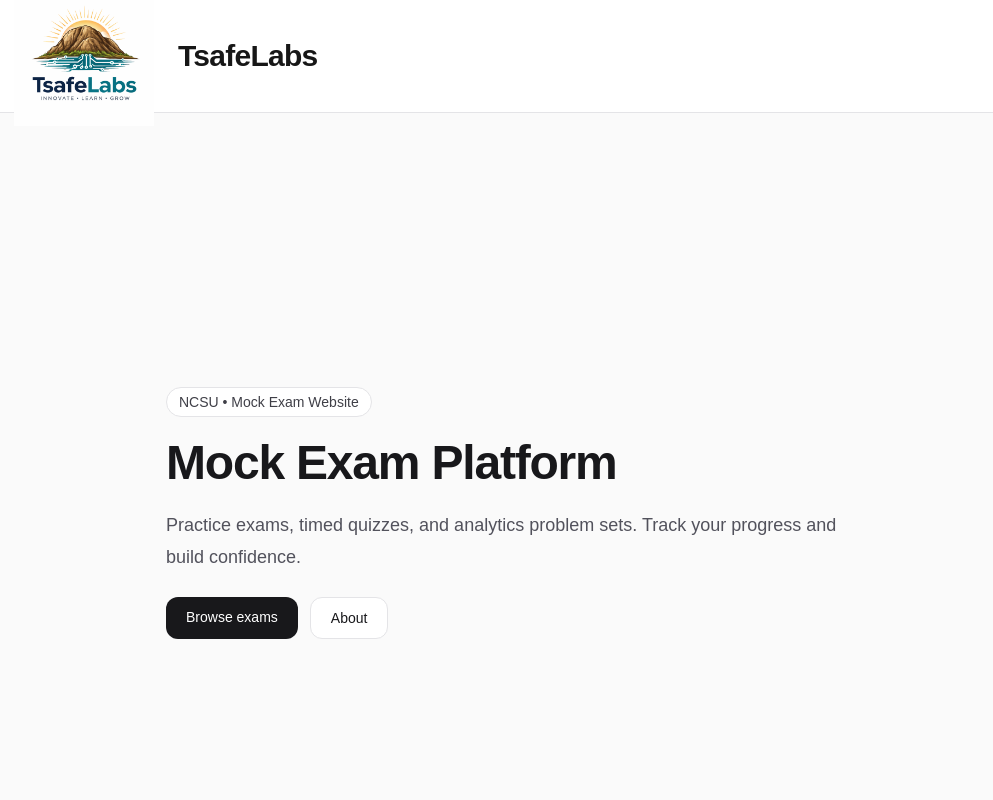
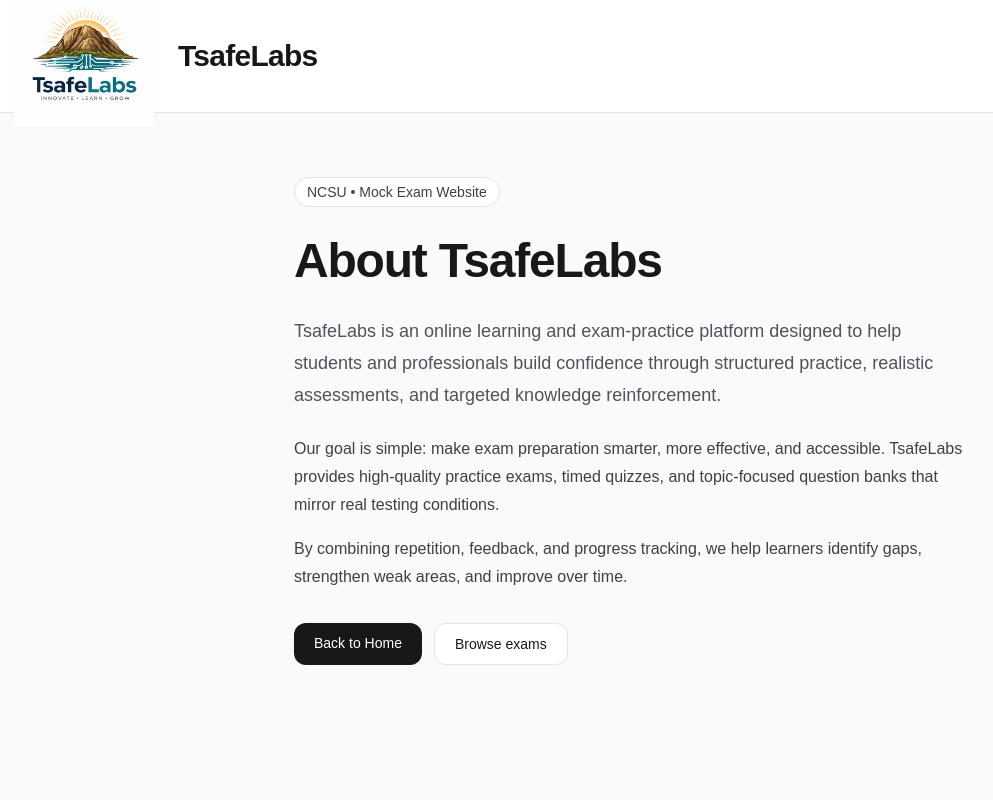
Before and after one commit to BasiruUsman/mock-exam-site, a Next.js app: page /about in a window 1280 px wide. Shown: the top 800 px of the page, without its empty margins (10-1003 px from the left). Built offline with nearby package versions, Linux system fonts and the light colour scheme.

Commit message:
Refactor About page with new content and layout
Updated the About page content and structure to reflect new branding and functionality.

```diff
--- a/app/about/page.tsx
+++ b/app/about/page.tsx
@@ -1,36 +1,53 @@
 import Link from "next/link";
 
-export default function Home() {
+export default function AboutPage() {
   return (
     <div className="min-h-screen bg-zinc-50 text-zinc-900 dark:bg-black dark:text-zinc-50">
-      <main className="mx-auto flex min-h-screen w-full max-w-5xl flex-col justify-center px-6 py-16 sm:px-12">
-        <div className="space-y-4">
+      <main className="mx-auto w-full max-w-3xl px-6 py-16 sm:px-12">
+        <div className="space-y-6">
           <span className="inline-flex w-fit items-center rounded-full border border-zinc-200 bg-white px-3 py-1 text-sm text-zinc-700 dark:border-white/10 dark:bg-zinc-950 dark:text-zinc-300">
             NCSU • Mock Exam Website
           </span>
 
           <h1 className="text-4xl font-semibold leading-tight tracking-tight sm:text-5xl">
-            Mock Exam Platform
+            About TsafeLabs
           </h1>
 
-          <p className="max-w-2xl text-lg leading-8 text-zinc-600 dark:text-zinc-400">
-            Practice exams, timed quizzes, and analytics problem sets. Track your
-            progress and build confidence.
+          <p className="text-lg leading-8 text-zinc-600 dark:text-zinc-400">
+            TsafeLabs is an online learning and exam-practice platform designed
+            to help students and professionals build confidence through
+            structured practice, realistic assessments, and targeted knowledge
+            reinforcement.
           </p>
+
+          <div className="space-y-4 text-zinc-700 dark:text-zinc-300 leading-7">
+            <p>
+              Our goal is simple: make exam preparation smarter, more effective,
+              and accessible. TsafeLabs provides high-quality practice exams,
+              timed quizzes, and topic-focused question banks that mirror real
+              testing conditions.
+            </p>
+
+            <p>
+              By combining repetition, feedback, and progress tracking, we help
+              learners identify gaps, strengthen weak areas, and improve over
+              time.
+            </p>
+          </div>
 
           <div className="flex flex-wrap gap-3 pt-2">
             <Link
-              href="/exams"
+              href="/"
               className="rounded-xl bg-zinc-900 px-5 py-2.5 text-sm font-medium text-white hover:bg-zinc-800 dark:bg-white dark:text-black dark:hover:bg-zinc-200"
             >
-              Browse exams
+              Back to Home
             </Link>
 
             <Link
-              href="/about"
+              href="/exams"
               className="rounded-xl border border-zinc-200 bg-white px-5 py-2.5 text-sm font-medium text-zinc-900 hover:bg-zinc-50 dark:border-white/10 dark:bg-zinc-950 dark:text-white dark:hover:bg-white/10"
             >
-              About
+              Browse exams
             </Link>
           </div>
         </div>
```
